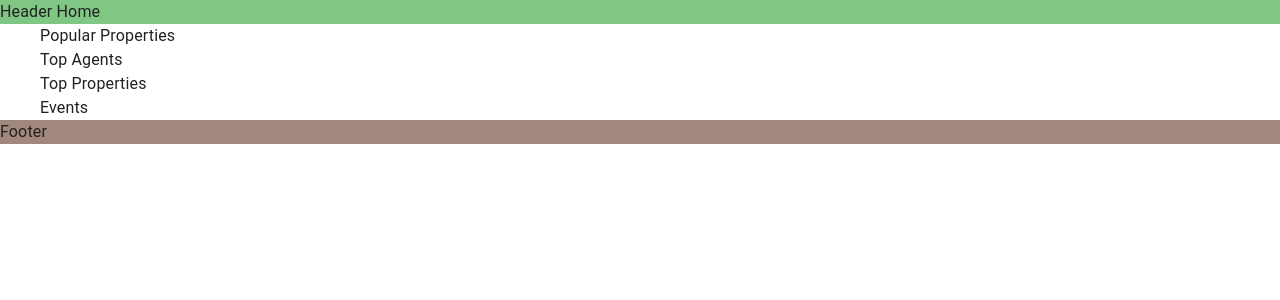
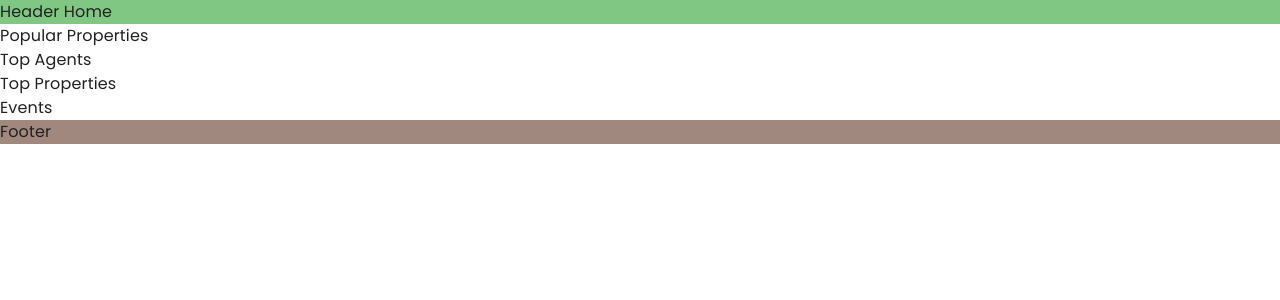
Before and after one commit to Jackdev0905/nestar-demo, a Next.js app: page / in a window 1280 px wide. Shown: the top 300 px of the page. Built offline with nearby package versions, Linux system fonts and the light colour scheme.

Commit message:
feat: SASS integration

```diff
--- a/pages/_app.tsx
+++ b/pages/_app.tsx
@@ -3,6 +3,7 @@
 import { CssBaseline } from "@mui/material";
 import { light } from "../scss/MaterialTheme";
 import { useState } from "react";
+import "../scss/app.scss"
 
 export default function App({ Component, pageProps }: AppProps) {
   // @ts-ignore
--- a/pages/community/index.tsx
+++ b/pages/community/index.tsx
@@ -1,6 +1,5 @@
 import withLayoutBasic from "@/libs/components/layout/LayoutBasic";
 import { NextPage } from "next";
-import { useState } from "react";
 
 const Community: NextPage = () => {
 
--- a/pages/index.tsx
+++ b/pages/index.tsx
@@ -5,14 +5,14 @@
 const Home: NextPage = () => {
   return (
     <>
-      <Container>
+      <Stack>
         <Stack flexDirection={"column"}>
-          <Box>Popular Properties</Box>
+          <Box className="container">Popular Properties</Box>
           <Box>Top Agents</Box>
           <Box>Top Properties</Box>
           <Box>Events</Box>
         </Stack>
-      </Container>
+      </Stack>
     </>
   );
 }
--- /dev/null
+++ b/scss/app.scss
@@ -0,0 +1,14 @@
+/* Imports */
+@import "reset.scss";
+@import "variables.scss";
+
+
+#pc-wrap{
+    width: 100%;
+    height: 100%;
+
+    .container{
+        width: 1300px;
+        margin: 0 auto;
+    }
+}
--- /dev/null
+++ b/scss/reset.scss
@@ -0,0 +1,158 @@
+/* RESET */
+$font: 'Poppins', sans-serif;
+
+html,
+body,
+div,
+span,
+applet,
+object,
+iframe,
+h1,
+h2,
+h3,
+h4,
+h5,
+h6,
+p,
+blockquote,
+pre,
+a,
+abbr,
+acronym,
+address,
+big,
+cite,
+code,
+del,
+dfn,
+em,
+img,
+ins,
+kbd,
+q,
+s,
+samp,
+small,
+strike,
+strong,
+sub,
+sup,
+tt,
+var,
+b,
+u,
+i,
+center,
+dl,
+dt,
+dd,
+ol,
+ul,
+li,
+fieldset,
+form,
+label,
+legend,
+table,
+caption,
+tbody,
+tfoot,
+thead,
+tr,
+th,
+td,
+article,
+aside,
+canvas,
+details,
+embed,
+figure,
+figcaption,
+footer,
+header,
+hgroup,
+menu,
+nav,
+output,
+ruby,
+section,
+summary,
+time,
+mark,
+audio,
+video,
+textarea {
+  margin: 0;
+  padding: 0;
+  border: 0;
+  font-size: 100%;
+  vertical-align: baseline;
+  font-family: $font;
+}
+article,
+aside,
+details,
+figcaption,
+figure,
+footer,
+header,
+hgroup,
+menu,
+nav,
+section {
+  display: block;
+}
+body {
+  line-height: 1;
+}
+ol,
+ul {
+  list-style: none;
+}
+a {
+  text-decoration: none;
+  color: inherit;
+}
+img {
+  vertical-align: bottom;
+  &.project_card {
+    width: 100%;
+    height: auto;
+    border-radius: 10px;
+  }
+}
+blockquote,
+q {
+  quotes: none;
+}
+blockquote:before,
+blockquote:after,
+q:before,
+q:after {
+  content: "";
+  content: none;
+}
+table {
+  border-collapse: collapse;
+  border-spacing: 0;
+}
+input[type="text"]::-ms-clear,
+input[type="text"]::-ms-reveal,
+input[type="password"]::-ms-clear,
+input[type="password"]::-ms-reveal {
+  display: none;
+  width: 0;
+  height: 0;
+}
+textarea:focus {
+  outline: 0;
+}
+#simple-tabpanel-all {
+  & > div {
+    padding: 0;
+  }
+}
+.css-10klw3m {
+  height: auto;
+}
--- /dev/null
+++ b/scss/variables.scss
@@ -0,0 +1,5 @@
+/** VARIABLES **/
+
+@import url('https://fonts.googleapis.com/css2?family=Poppins:ital,wght@0,100;0,200;0,300;0,400;0,500;0,600;0,700;0,800;0,900;1,100;1,200;1,300;1,400;1,500;1,600;1,700;1,800;1,900&display=swap');
+
+$font: 'Poppins', sans-serif;
```
Also changed, not shown: package.json (+5 -3 lines), 1 other file (tests, documents, lock files or other folders).
